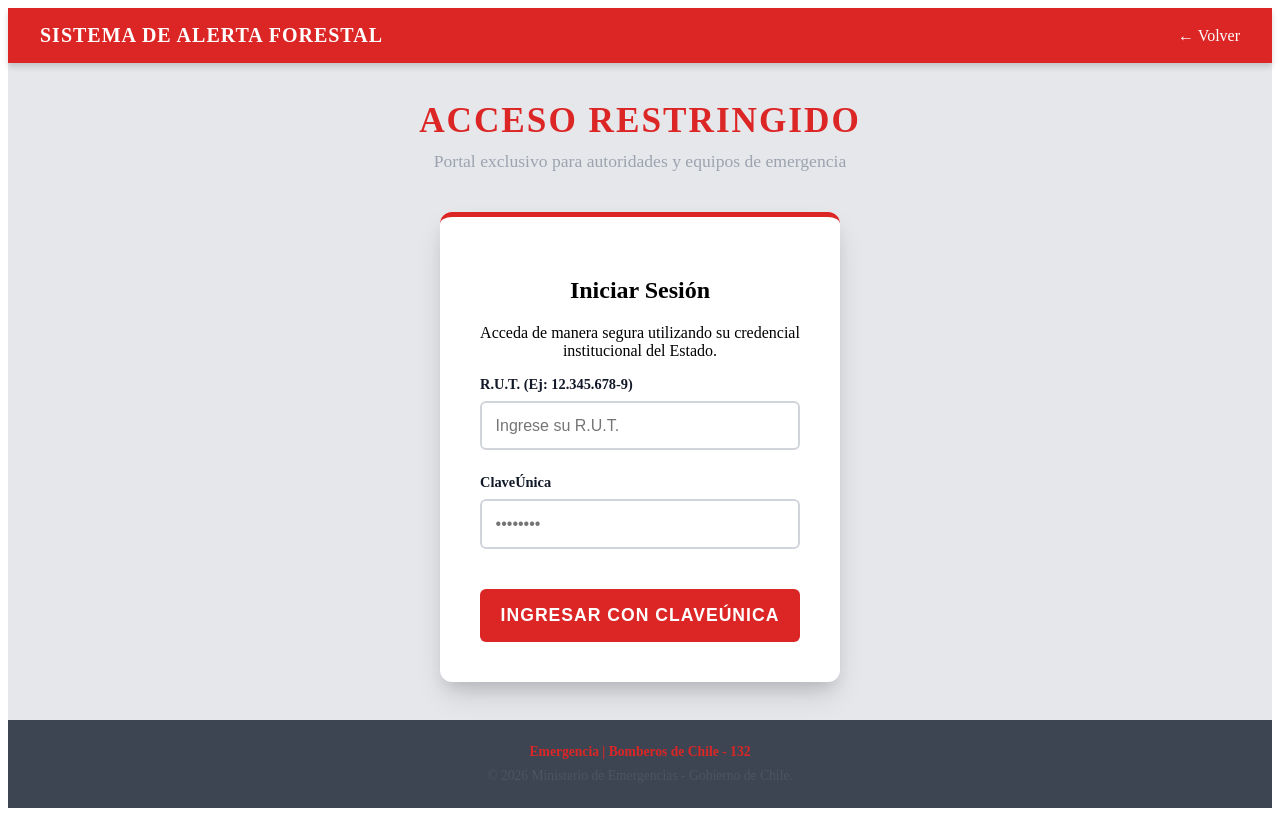
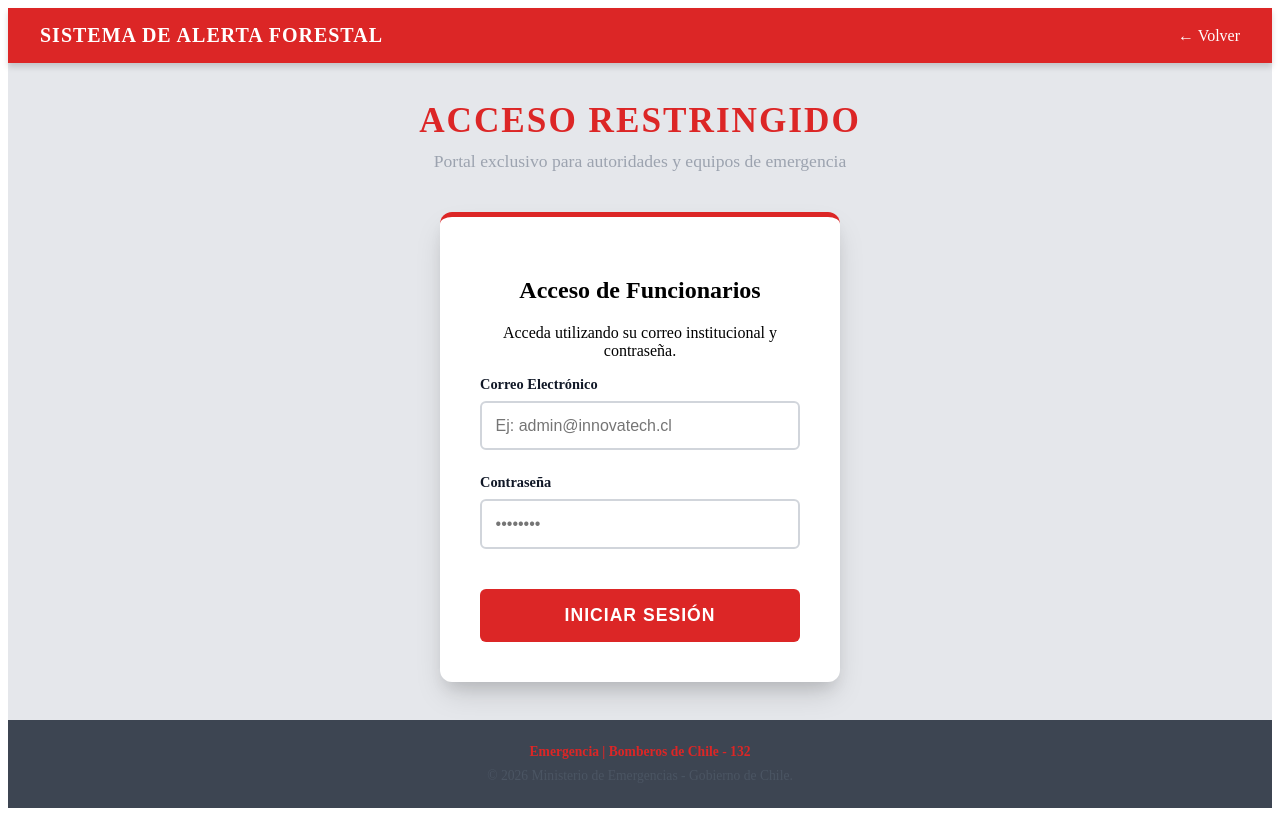
Before and after one commit to SoobovicDuocUC/ProyectoFullStackIIIFrontend, a React (Vite) app: page /login in a window 1280 px wide. Built offline with nearby package versions, Linux system fonts and the light colour scheme.

Commit message:
cambios generales de LoginBox

```diff
--- a/src/components/03.- Organisms/LoginBox.jsx
+++ b/src/components/03.- Organisms/LoginBox.jsx
@@ -4,7 +4,7 @@ import { useState } from "react";
 import { useNavigate } from "react-router-dom";
 
 export const LoginBox = () => {
-  const [rut, setRut] = useState("");
+  const [email, setEmail] = useState("");
   const [password, setPassword] = useState("");
   const [error, setError] = useState("");
   const [loading, setLoading] = useState(false);
@@ -17,7 +17,7 @@ export const LoginBox = () => {
 
     try {
       const payload = {
-        rut: rut.trim(),
+        email: email.trim(),
         password: password.trim(),
       };
 
@@ -30,7 +30,7 @@ export const LoginBox = () => {
       });
 
       if (!response.ok) {
-        throw new Error("Credenciales incorrectas. Verifica tu RUT y ClaveÚnica.");
+        throw new Error("Credenciales incorrectas. Verifica tu correo y contraseña.");
       }
 
       const data = await response.json();
@@ -49,20 +49,20 @@ export const LoginBox = () => {
 
   return (
     <form className="form-card" style={{ maxWidth: '400px' }} onSubmit={handleSubmit}>
-      <h2>Iniciar Sesión</h2>
-      <p>Acceda de manera segura utilizando su credencial institucional del Estado.</p>
+      <h2>Acceso de Funcionarios</h2>
+      <p>Acceda utilizando su correo institucional y contraseña.</p>
 
       <FormField
-        label="R.U.T. (Ej: 12.345.678-9)"
-        id="rut"
-        type="text"
-        placeholder="Ingrese su R.U.T."
-        value={rut}
-        onChange={(e) => setRut(e.target.value)}
+        label="Correo Electrónico"
+        id="email"
+        type="email"
+        placeholder="Ej: admin@innovatech.cl"
+        value={email}
+        onChange={(e) => setEmail(e.target.value)}
         required
       />
       <FormField
-        label="ClaveÚnica"
+        label="Contraseña"
         id="password"
         type="password"
         placeholder="••••••••"
@@ -79,7 +79,7 @@ export const LoginBox = () => {
 
       <div style={{ marginTop: '2rem' }}>
         <Button type="submit" disabled={loading}>
-          {loading ? "Validando credenciales..." : "Ingresar con ClaveÚnica"}
+          {loading ? "Validando credenciales..." : "Iniciar Sesión"}
         </Button>
       </div>
     </form>
```
Also changed, not shown: 1 other file (tests, documents, lock files or other folders).
